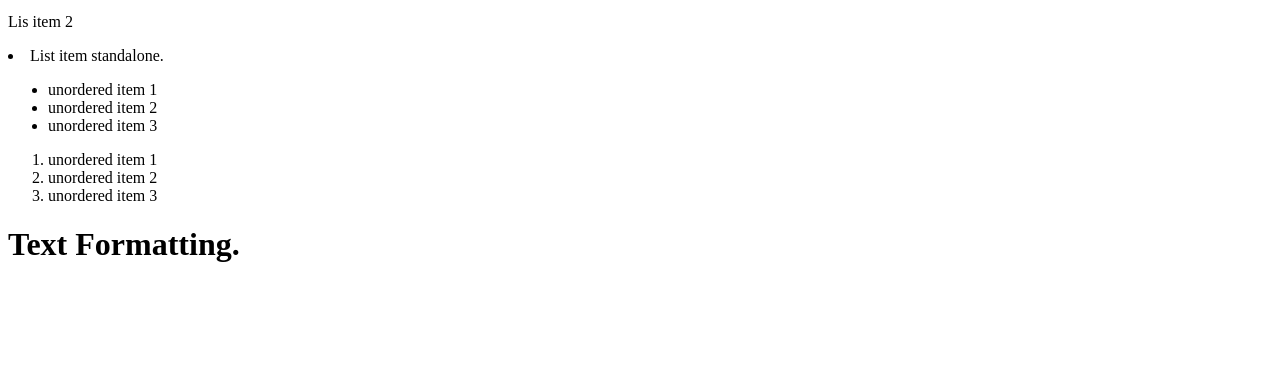
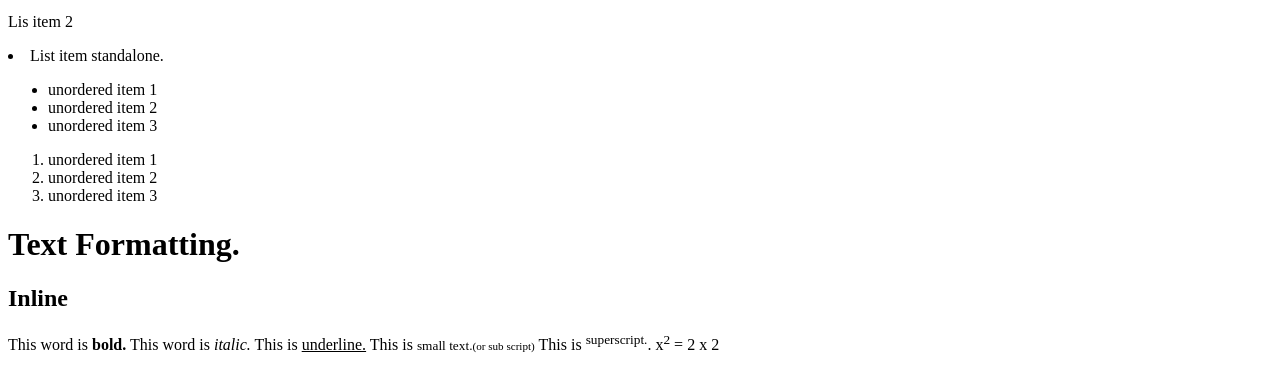
Before and after one commit to Alphaoo1/Frontend, a plain HTML site: page HTML_Sandbox/index.html in a window 1280 px wide. Shown: the part 776-1146 px from the top of the page. Before the commit the page ends 1061 px from the top, so only its background shows below. Drawn offline with Linux system fonts and the light colour scheme.

Commit message:
In line formatting

```diff
--- a/HTML_Sandbox/index.html
+++ b/HTML_Sandbox/index.html
@@ -73,5 +73,15 @@
         <!-- Superscript: <sup> -->
 
 
+        <!-- This is all inline -->
+        <h2>Inline</h2>
+        <p>
+            This word is <strong>bold.</strong>
+            This word is <em>italic.</em>
+            This is <u>underline.</u>
+            This is <small>small text.<small>(or sub script)</small></small>
+            This is <sup> superscript.</sup>.
+            x<sup>2</sup> = 2 x 2
+        </p>
     </body>
 </html>
```
